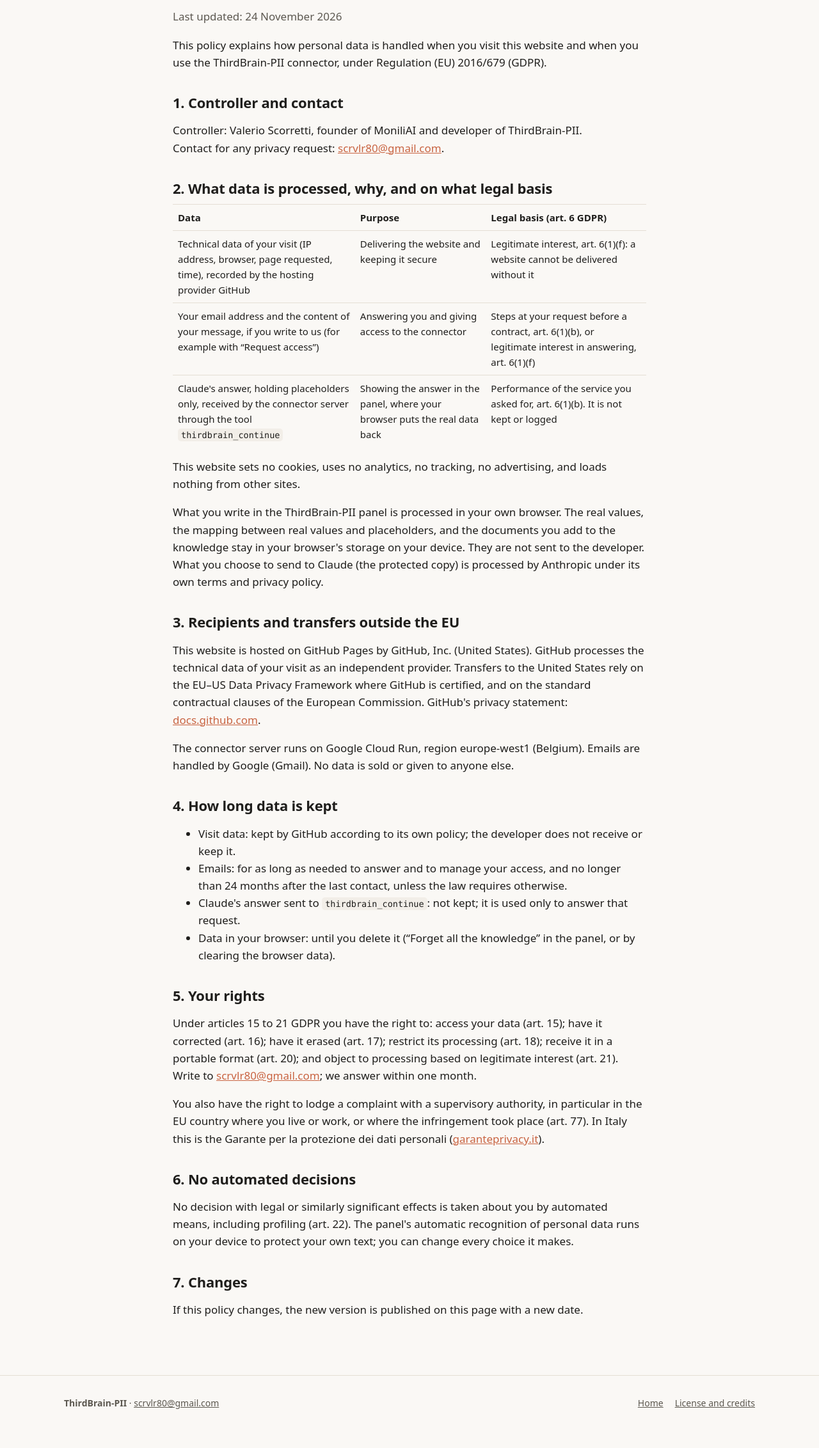
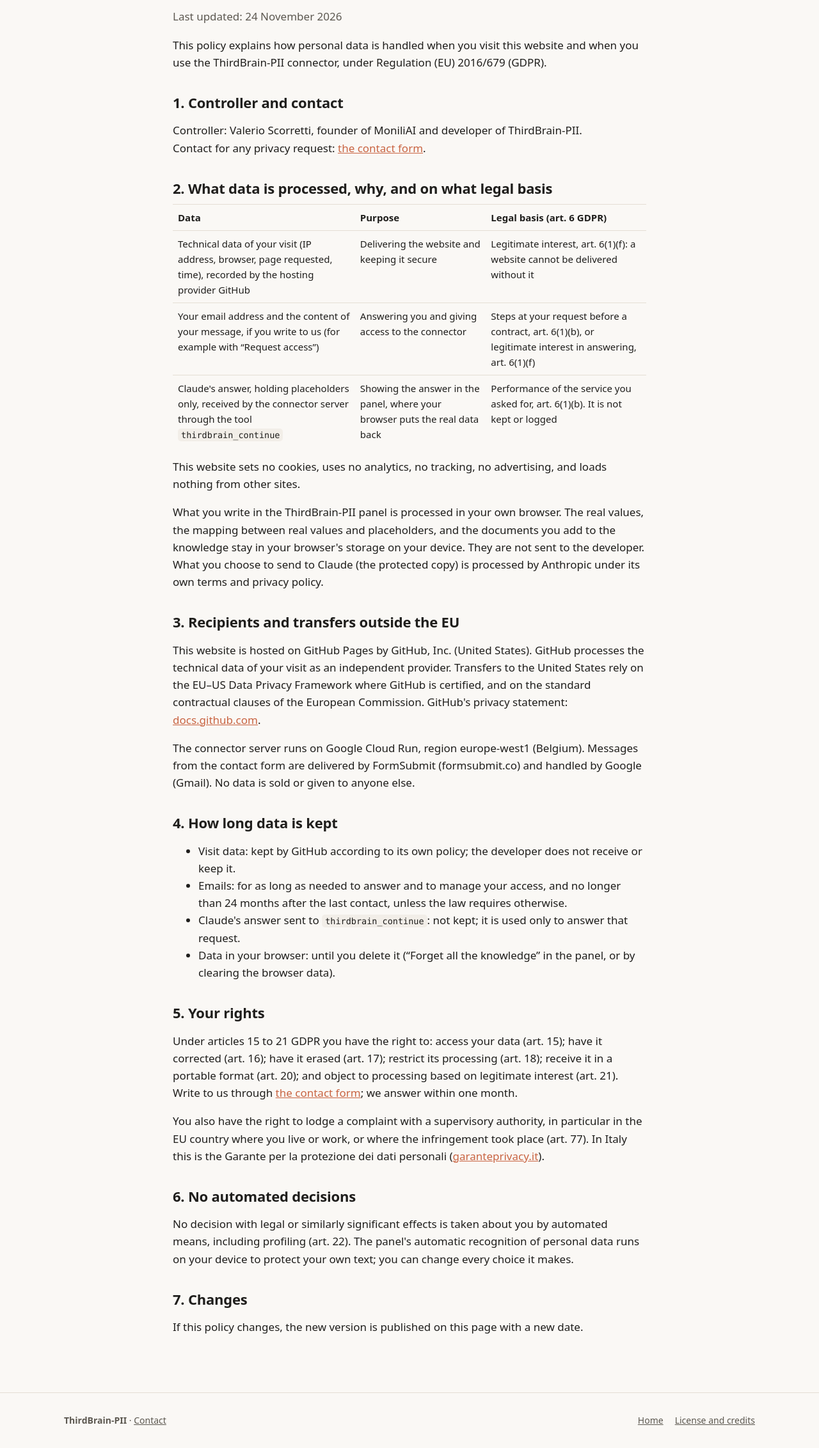
Before and after one commit to Monili-vlr/thirdbrain-pii, a plain HTML site: page privacy.html in a window 1280 px wide. Shown: the part 164-2428 px from the top of the page at 64% size. Drawn offline with Linux system fonts and the light colour scheme.

Commit message:
Contact box for every MoniliAI site: messages arrive by email, the address is no longer shown in the pages
Co-Authored-By: Claude Opus 5.5 <noreply@anthropic.com>

```diff
--- a/privacy.html
+++ b/privacy.html
@@ -19,7 +19,7 @@
 <header class="top"><div class="wrap">
   <a class="brand" href="./" aria-label="ThirdBrain-PII home"><span class="logo" aria-hidden="true"><span class="b3">3B</span><span class="pii">PII</span></span> ThirdBrain-PII</a>
   <button class="menu-btn" aria-expanded="false" aria-controls="nav">Menu</button>
-  <nav class="main" id="nav" aria-label="Main"><ul><li><a class="mai-home" href="https://monili-vlr.github.io/" title="All MoniliAI products"><i aria-hidden="true"><svg viewBox="0 0 18 18"><path d="M3.5 13.5V5l5.5 5.5L14.5 5v8.5" fill="none" stroke="#0B0C11" stroke-width="2.4" stroke-linecap="round" stroke-linejoin="round"/></svg></i>MoniliAI</a></li><li><a href="./">Home</a></li><li><a href="privacy.html" aria-current="page">Privacy</a></li><li><a href="license.html">License</a></li><li><a href="mailto:scrvlr80@gmail.com">Contact</a></li></ul></nav>
+  <nav class="main" id="nav" aria-label="Main"><ul><li><a class="mai-home" href="https://monili-vlr.github.io/" title="All MoniliAI products"><i aria-hidden="true"><svg viewBox="0 0 18 18"><path d="M3.5 13.5V5l5.5 5.5L14.5 5v8.5" fill="none" stroke="#0B0C11" stroke-width="2.4" stroke-linecap="round" stroke-linejoin="round"/></svg></i>MoniliAI</a></li><li><a href="./">Home</a></li><li><a href="privacy.html" aria-current="page">Privacy</a></li><li><a href="license.html">License</a></li><li><a href="https://monili-vlr.github.io/#contact" data-mai-contact="ThirdBrain-PII">Contact</a></li></ul></nav>
 </div></header>
 <main id="main" class="doc">
 <h1>Privacy policy</h1>
@@ -27,7 +27,7 @@
 <p>This policy explains how personal data is handled when you visit this website and when you use the ThirdBrain-PII connector, under Regulation (EU) 2016/679 (GDPR).</p>
 
 <h2>1. Controller and contact</h2>
-<p>Controller: Valerio Scorretti, founder of MoniliAI and developer of ThirdBrain-PII.<br>Contact for any privacy request: <a href="mailto:scrvlr80@gmail.com">scrvlr80@gmail.com</a>.</p>
+<p>Controller: Valerio Scorretti, founder of MoniliAI and developer of ThirdBrain-PII.<br>Contact for any privacy request: <a href="https://monili-vlr.github.io/#contact" data-mai-contact="ThirdBrain-PII">the contact form</a>.</p>
 
 <h2>2. What data is processed, why, and on what legal basis</h2>
 <table>
@@ -41,7 +41,7 @@
 
 <h2>3. Recipients and transfers outside the EU</h2>
 <p>This website is hosted on GitHub Pages by GitHub, Inc. (United States). GitHub processes the technical data of your visit as an independent provider. Transfers to the United States rely on the EU–US Data Privacy Framework where GitHub is certified, and on the standard contractual clauses of the European Commission. GitHub's privacy statement: <a href="https://docs.github.com/en/site-policy/privacy-policies/github-general-privacy-statement">docs.github.com</a>.</p>
-<p>The connector server runs on Google Cloud Run, region europe-west1 (Belgium). Emails are handled by Google (Gmail). No data is sold or given to anyone else.</p>
+<p>The connector server runs on Google Cloud Run, region europe-west1 (Belgium). Messages from the contact form are delivered by FormSubmit (formsubmit.co) and handled by Google (Gmail). No data is sold or given to anyone else.</p>
 
 <h2>4. How long data is kept</h2>
 <ul>
@@ -52,7 +52,7 @@
 </ul>
 
 <h2>5. Your rights</h2>
-<p>Under articles 15 to 21 GDPR you have the right to: access your data (art. 15); have it corrected (art. 16); have it erased (art. 17); restrict its processing (art. 18); receive it in a portable format (art. 20); and object to processing based on legitimate interest (art. 21). Write to <a href="mailto:scrvlr80@gmail.com">scrvlr80@gmail.com</a>; we answer within one month.</p>
+<p>Under articles 15 to 21 GDPR you have the right to: access your data (art. 15); have it corrected (art. 16); have it erased (art. 17); restrict its processing (art. 18); receive it in a portable format (art. 20); and object to processing based on legitimate interest (art. 21). Write to us through <a href="https://monili-vlr.github.io/#contact" data-mai-contact="ThirdBrain-PII">the contact form</a>; we answer within one month.</p>
 <p>You also have the right to lodge a complaint with a supervisory authority, in particular in the EU country where you live or work, or where the infringement took place (art. 77). In Italy this is the Garante per la protezione dei dati personali (<a href="https://www.garanteprivacy.it">garanteprivacy.it</a>).</p>
 
 <h2>6. No automated decisions</h2>
@@ -61,7 +61,8 @@
 <h2>7. Changes</h2>
 <p>If this policy changes, the new version is published on this page with a new date.</p>
 </main>
-<footer class="site"><div class="wrap"><div><strong>ThirdBrain-PII</strong> · <a href="mailto:scrvlr80@gmail.com">scrvlr80@gmail.com</a></div><ul><li><a href="./">Home</a></li><li><a href="license.html">License and credits</a></li></ul></div></footer>
+<footer class="site"><div class="wrap"><div><strong>ThirdBrain-PII</strong> · <a href="https://monili-vlr.github.io/#contact" data-mai-contact="ThirdBrain-PII">Contact</a></div><ul><li><a href="./">Home</a></li><li><a href="license.html">License and credits</a></li></ul></div></footer>
 <script src="assets/site.js"></script>
+<script src="https://monili-vlr.github.io/contact.js" defer></script>
 </body>
 </html>
```
Also changed, not shown: 404.html (+2 -1 lines), index.html (+4 -3 lines), license.html (+4 -3 lines).
